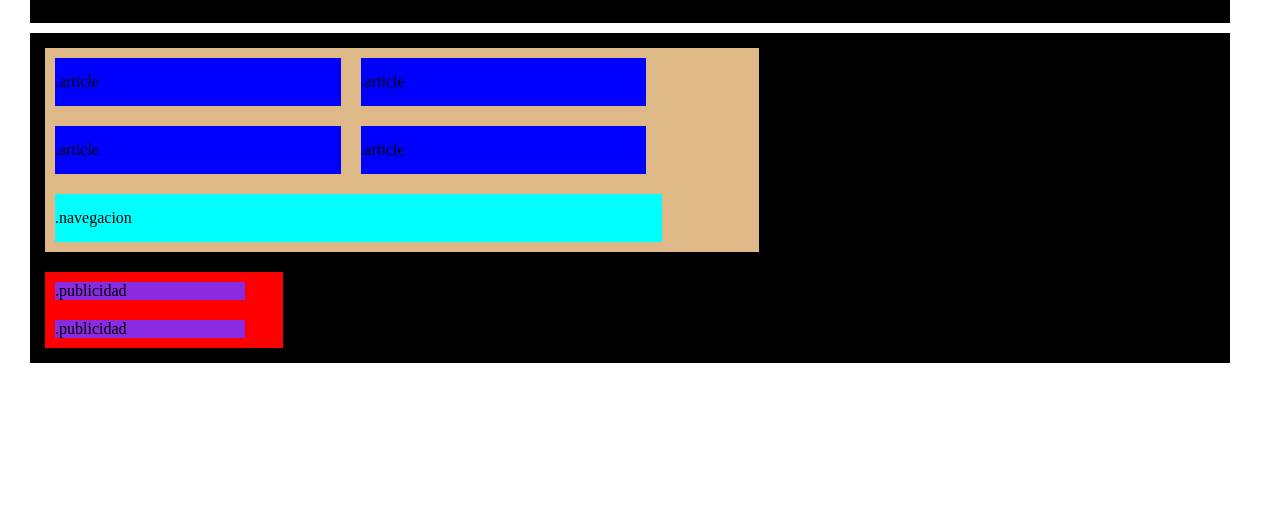
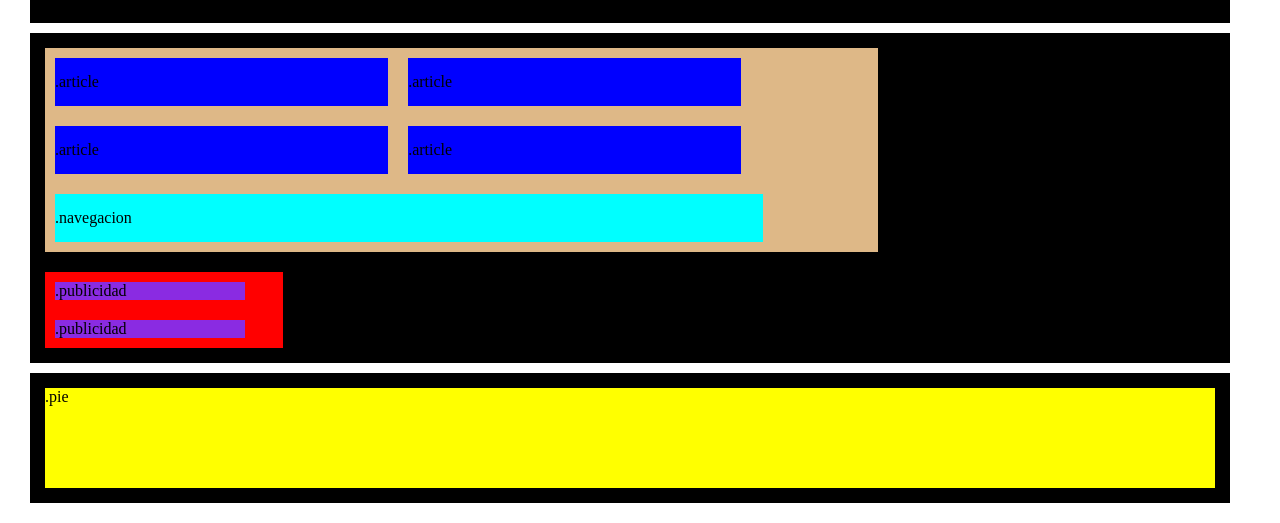
Before and after one commit to sergpalich/React2024, a plain HTML site: page index.html in a window 1280 px wide. Shown: the part 277-800 px from the top of the page. Drawn offline with Linux system fonts and the light colour scheme.

Commit message:
Add files via upload

```diff
--- a/index.html
+++ b/index.html
@@ -37,6 +37,10 @@
 </div>
 
 
+<div class="extern_box tercero">
+    <div class="box">.pie</div>
+</div>
+
 <!-- https://emailvalidation.abstractapi.com/v1/?api_key=162e431e3fe84c05bf947b75a991641d&email=spsivirilov@gmail.com -->
 
 </body>
--- a/styles.css
+++ b/styles.css
@@ -82,11 +82,12 @@
 
 .left-col {
     background-color: burlywood;
-    width: 60%;
+    width: 70%;
     display: flex;
     /* justify-content: space-between; */
     flex-wrap: wrap;
-    justify-items:auto;
+    justify-items:right;
+    align-items: right;
 
 }
 
@@ -100,7 +101,7 @@
 
 .article {
     background-color: blue;
-    margin: 10px;
+    /* margin: 10px; */
     height: 3rem;
     align-content: center;
     width: 40%;
@@ -121,3 +122,10 @@
     background-color: blueviolet;
     width: 80%;
 }
+
+
+.extern_box.tercero div {
+    background-color: yellow;
+    text-align: center;
+    height: 2rem;
+}
```
